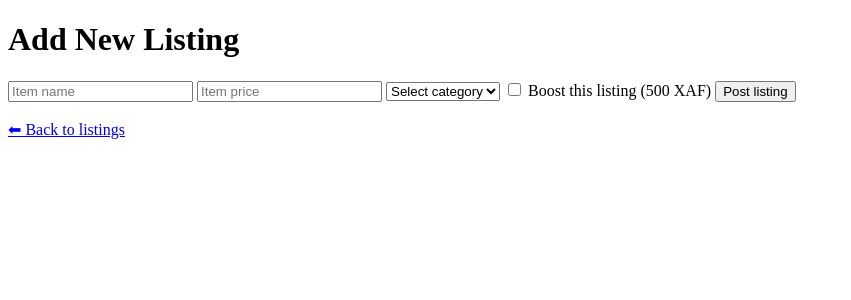
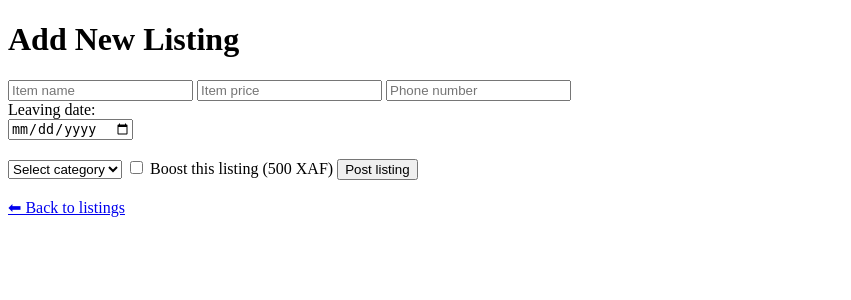
Before and after one commit to sonscode/student-marketplace, a Flask app: page /create in a window 1280 px wide. Shown: the top 300 px of the page, without its empty margins (0-851 px from the left). Run offline with Flask 3, Linux system fonts and the light colour scheme.

Commit message:
Added urgency date-time logic -> boost handling

```diff
--- a/app.py
+++ b/app.py
@@ -1,4 +1,6 @@
+import re
 from flask import Flask, render_template, request, redirect
+from datetime import datetime
 import sqlite3
 
 app = Flask(__name__)
@@ -19,6 +21,8 @@ def init_db():
             title TEXT,
             price TEXT,
             category TEXT,
+            phone TEXT,
+            leave_date TEXT,
             is_featured INTEGER DEFAULT 0
             )
     """)
@@ -41,20 +45,45 @@ def home():
         cursor.execute("SELECT * FROM listings ORDER BY is_featured DESC, id DESC")
 
     listings = cursor.fetchall()
+    enhanced_listings = []
+
+    for item in listings:
+        leave_date = datetime.strptime(item['leave_date'], "%Y-%m-%d").date()
+        today = datetime.today().date()
+        days_left = (leave_date - today).days
+
+        enhanced_listings.append({
+            "id": item["id"],
+            "title": item["title"],
+            "price": item["price"],
+            "category": item["category"],
+            "phone": item["phone"],
+            "is_featured": item["is_featured"],
+            "days_left": days_left
+        })
     conn.close()
-    return render_template("index.html", listings=listings)
+    return render_template("index.html", listings=enhanced_listings)
 
 @app.route('/add', methods=['POST'])
 def add_listing():
     conn=get_db()
     cursor=conn.cursor()
 
+    raw_phone = request.form['phone']
+    phone = re.sub(r'\D', '', raw_phone)
+
+    # If it's a local number (no country code)
+    if len(phone) == 9:
+        phone = '237' + phone
+
     title=request.form['title']
     price=request.form['price']
     category = request.form['category']
+    leave_date = request.form['leave_date']
+    # phone = request.form['phone'].replace('+', '').replace(' ', '')  # Remove + and spaces from phone number
     is_featured = 1 if 'featured' in request.form else 0
 
-    cursor.execute("INSERT INTO listings (title, price, category, is_featured) VALUES (?, ?, ?, ?)", (title, price, category, is_featured))
+    cursor.execute("INSERT INTO listings (title, price, category, phone, leave_date, is_featured) VALUES (?, ?, ?, ?, ?, ?)", (title, price, category, phone, leave_date, is_featured))
 
     conn.commit()
     conn.close()
--- a/templates/create-listing.html
+++ b/templates/create-listing.html
@@ -9,6 +9,9 @@
   <form method="POST" action="/add ">
             <input type="text" name="title" placeholder="Item name" required>
             <input type="text" name="price" placeholder="Item price" required>
+            <input type="text" name="phone" placeholder="Phone number" required>
+            <br><label>Leaving date:</label><br>
+            <input type="date" name="leave_date" required><br><br>
             <select name="category" required>
                 <option value="">Select category</option>
                 <option value="Electronics">Electronics</option>
@@ -16,6 +19,7 @@
                 <option value="Clothing">Clothing</option>
                 <option value="Room">Room</option>
                 <option value="Kitchen">Kitchen</option>
+                <option value="Other">Other</option>
             </select>
             <label>
                 <input type="checkbox" name="featured">
```
Also changed, not shown: templates/index.html (+13 -0 lines).
